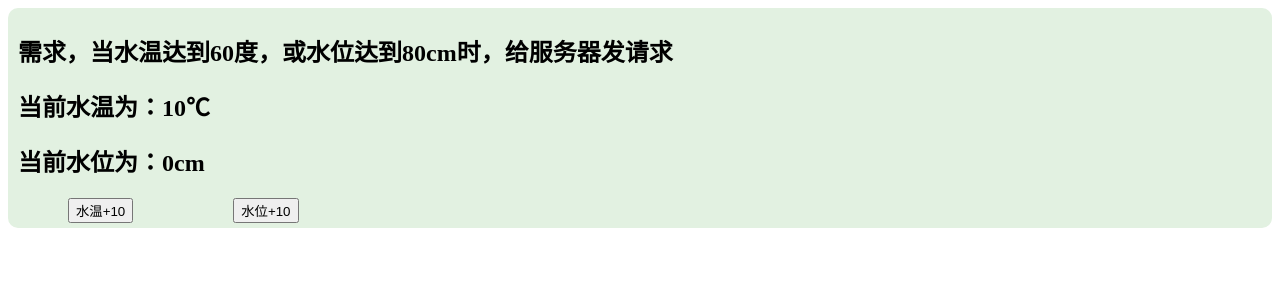
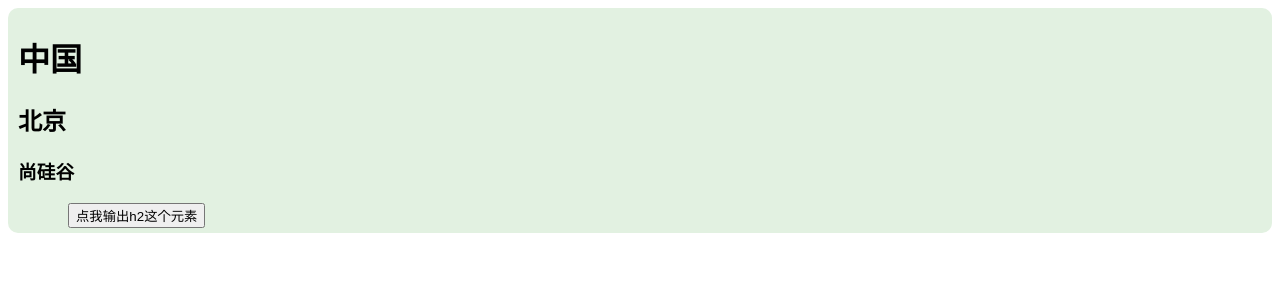
Before and after one commit to AMagicPear/hello-vue3-test, a Vue app: page / in a window 1280 px wide. Shown: the top 300 px of the page. Built offline with nearby package versions, Linux system fonts and the light colour scheme.

Commit message:
HTML-ref

```diff
--- a/src/App.vue
+++ b/src/App.vue
@@ -2,11 +2,6 @@
   <Person/>
 </template>
 
-<script lang="ts">
+<script lang="ts" setup name="App">
 import Person from './components/Person.vue';
-// JS或TS
-export default {
-  name: 'App',  //组件名
-  components:{Person} //注册组件
-}
 </script>
--- a/src/components/Person.vue
+++ b/src/components/Person.vue
@@ -1,38 +1,18 @@
 <template>
   <div class="person">
-    <h2>需求，当水温达到60度，或水位达到80cm时，给服务器发请求</h2>
-    <h2>当前水温为：{{ temp }}℃</h2>
-    <h2>当前水位为：{{ level }}cm</h2>
-    <button @click="changeTemp">水温+10</button>
-    <button @click="changeLevel">水位+10</button>
+    <h1>中国</h1>
+    <h2 ref="beijing">北京</h2>
+    <h3>尚硅谷</h3>
+    <button @click="showLog">点我输出h2这个元素</button>
   </div>
 </template>
 
 <script lang="ts" setup name="Person">
-import { ref, watch, watchEffect } from 'vue'
-let temp = ref(10)
-let level = ref(0)
-function changeTemp() {
-  temp.value += 10;
+import {ref} from 'vue'
+let beijing = ref(null)
+function showLog(){
+  console.log(beijing.value)
 }
-function changeLevel() {
-  level.value += 10;
-}
-
-//监视
-// watch([temp,level],(value)=>{
-//   let [newTemp,newLevel] = value
-//   if(newTemp>=60||newLevel>=80){
-//     console.log('给服务器发请求')
-//   }
-// })
-
-watchEffect(() => {
-  if(temp.value>=60||level.value>=80){
-    console.log('给服务器发请求')
-  }
-})
-
 </script>
 
 <style scoped>
```
